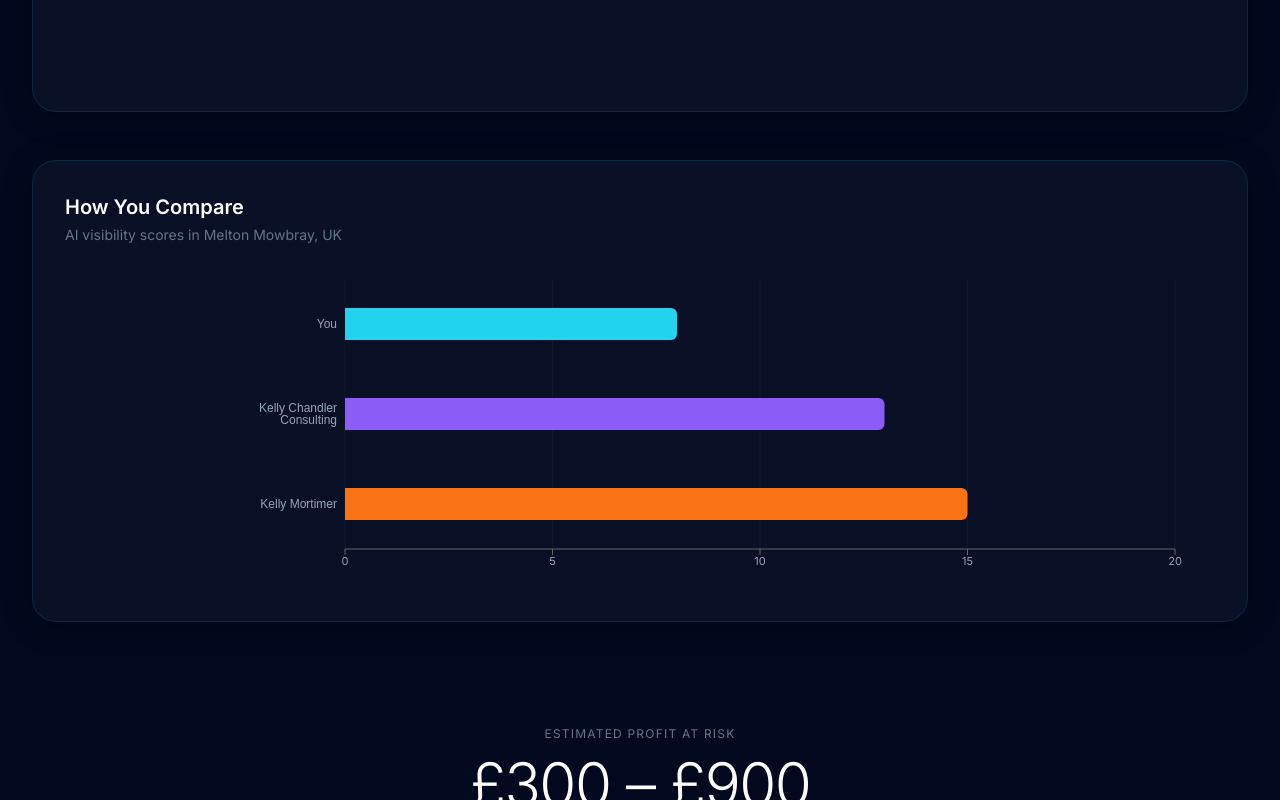
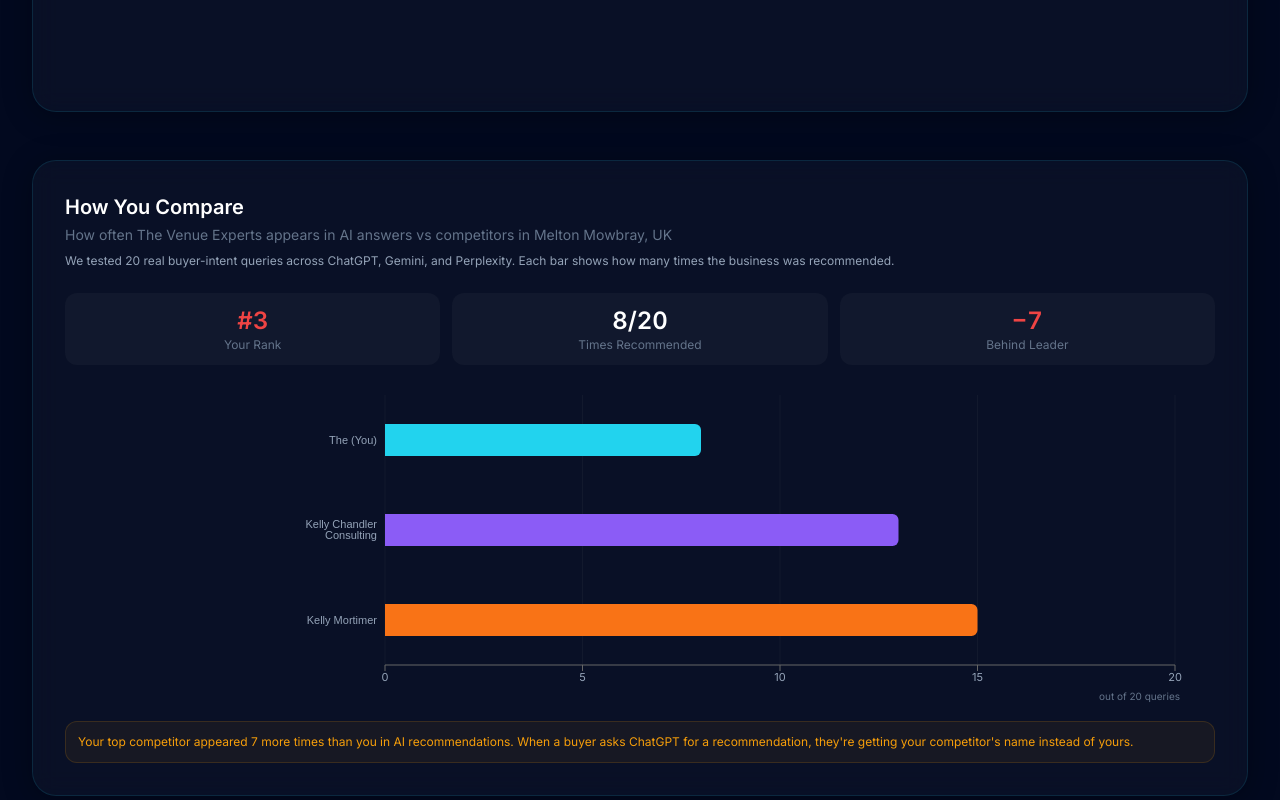
Before and after one commit to vizbizai-web/vizbiz-website, a Next.js app: page /report/1 in a window 1280 px wide. Shown: the part 2000-2800 px from the top of the page. Built offline with nearby package versions, Linux system fonts and the light colour scheme.

Commit message:
How You Compare: add explanation, rank stats, gap callout + Full Report Teaser section

```diff
--- a/src/app/report/[leadId]/report-content.tsx
+++ b/src/app/report/[leadId]/report-content.tsx
@@ -757,33 +757,61 @@
   const [mounted, setMounted] = useState(false);
   useEffect(() => { setMounted(true); }, []);
 
+  const totalQ = data.totalPrompts || 20;
   const compData = data.competitors.map(c => ({
-    name: c.isYou ? 'You' : c.name,
+    name: c.isYou ? `${data.businessName.split(' ')[0]} (You)` : c.name,
     score: c.score,
+    pct: Math.round((c.score / totalQ) * 100),
     isYou: c.isYou,
   }));
 
+  const maxScore = Math.max(...compData.map(c => c.score));
+  const yourScore = compData.find(c => c.isYou)?.score || 0;
+  const yourRank = [...compData].sort((a, b) => b.score - a.score).findIndex(c => c.isYou) + 1;
+
   const compColors = ['#8B5CF6', '#F97316', '#EC4899'];
-  const chartH = isMobile ? 200 : 320;
+  const chartH = isMobile ? 220 : 320;
 
   return (
     <FadeIn>
       <GlassCard className="p-5 sm:p-6 lg:p-8" theme={theme}>
         <h3 className="text-lg sm:text-xl font-semibold mb-1" style={{ color: t.textPrimary }}>How You Compare</h3>
-        <p className="text-xs sm:text-sm mb-4 sm:mb-6" style={{ color: t.textMuted }}>
-          AI visibility scores in {data.location}
+        <p className="text-xs sm:text-sm mb-2" style={{ color: t.textMuted }}>
+          How often {data.businessName} appears in AI answers vs competitors in {data.location}
         </p>
+        <p className="text-xs mb-4 sm:mb-6" style={{ color: t.textSecondary }}>
+          We tested {totalQ} real buyer-intent queries across ChatGPT, Gemini, and Perplexity. Each bar shows how many times the business was recommended.
+        </p>
+
+        {/* Summary stats row */}
+        <div className="grid grid-cols-3 gap-3 mb-5">
+          <div className="text-center p-3 rounded-xl" style={{ background: theme === 'dark' ? 'rgba(255,255,255,0.03)' : 'rgba(0,0,0,0.02)' }}>
+            <p className="text-xl sm:text-2xl font-semibold tabular-nums" style={{ color: yourRank === 1 ? '#22C55E' : '#EF4444' }}>#{yourRank}</p>
+            <p className="text-[10px] sm:text-xs" style={{ color: t.textMuted }}>Your Rank</p>
+          </div>
+          <div className="text-center p-3 rounded-xl" style={{ background: theme === 'dark' ? 'rgba(255,255,255,0.03)' : 'rgba(0,0,0,0.02)' }}>
+            <p className="text-xl sm:text-2xl font-semibold tabular-nums" style={{ color: t.textPrimary }}>{yourScore}/{totalQ}</p>
+            <p className="text-[10px] sm:text-xs" style={{ color: t.textMuted }}>Times Recommended</p>
+          </div>
+          <div className="text-center p-3 rounded-xl" style={{ background: theme === 'dark' ? 'rgba(255,255,255,0.03)' : 'rgba(0,0,0,0.02)' }}>
+            <p className="text-xl sm:text-2xl font-semibold tabular-nums" style={{ color: yourScore < maxScore ? '#EF4444' : '#22C55E' }}>
+              {maxScore - yourScore > 0 ? `−${maxScore - yourScore}` : '—'}
+            </p>
+            <p className="text-[10px] sm:text-xs" style={{ color: t.textMuted }}>Behind Leader</p>
+          </div>
+        </div>
+
         {mounted ? (
           <div style={{ height: chartH }}>
             <ResponsiveContainer width="100%" height={chartH}>
-              <BarChart data={compData} layout="vertical" margin={{ left: isMobile ? 80 : 120, right: 40, top: 10, bottom: 10 }}>
+              <BarChart data={compData} layout="vertical" margin={{ left: isMobile ? 80 : 140, right: 40, top: 10, bottom: 10 }}>
                 <CartesianGrid stroke={t.gridStroke} horizontal={false} />
-                <XAxis type="number" domain={[0, 'dataMax + 5']} tick={{ fill: t.axisText, fontSize: 11 }} />
+                <XAxis type="number" domain={[0, totalQ]} tick={{ fill: t.axisText, fontSize: 11 }} label={{ value: `out of ${totalQ} queries`, position: 'insideBottomRight', fill: t.textMuted, fontSize: 10, offset: -5 }} />
                 <YAxis
                   dataKey="name"
                   type="category"
-                  tick={{ fill: t.axisText, fontSize: 12, fontFamily: 'Poppins, sans-serif' }}
-                  width={isMobile ? 100 : 160}
+                  tick={{ fill: t.axisText, fontSize: 11, fontFamily: 'Poppins, sans-serif' }}
+                  width={isMobile ? 100 : 180}
                   axisLine={false}
                   tickLine={false}
                 />
@@ -806,6 +834,12 @@
           <div style={{ height: chartH, display: 'flex', alignItems: 'center', justifyContent: 'center' }}>
             <span style={{ color: t.textMuted, fontSize: 14 }}>Loading comparison...</span>
           </div>
+        )}
+
+        {yourScore < maxScore && (
+          <p className="text-xs mt-4 p-3 rounded-xl" style={{ color: '#F59E0B', background: 'rgba(245,158,11,0.06)', border: '1px solid rgba(245,158,11,0.15)' }}>
+            Your top competitor appeared {maxScore - yourScore} more times than you in AI recommendations. When a buyer asks ChatGPT for a recommendation, they're getting your competitor's name instead of yours.
+          </p>
         )}
       </GlassCard>
     </FadeIn>
@@ -1073,6 +1107,47 @@
             )}
           </div>
         )}
+      </GlassCard>
+    </FadeIn>
+  );
+}
+
+/* ── Full Report Teaser ─────────────────────── */
+function FullReportTeaser({ data, theme }: { data: LeadData; theme: Theme }) {
+  const t = getThemeStyles(theme);
+
+  const teaserItems = [
+    { icon: '🔍', title: '84 Query Breakdown', desc: 'See every prompt we tested, which AI recommended you, and exactly what it said.' },
+    { icon: '📊', title: 'Competitor Deep Dive', desc: `Full analysis of how ${data.competitors.filter(c => !c.isYou).length} competitors outperform you and where they're weak.` },
+    { icon: '📝', title: 'Step-by-Step Fix Plan', desc: 'Prioritized actions to improve your AI visibility within 30 days.' },
+    { icon: '📈', title: 'Monthly Tracking', desc: 'Watch your visibility score climb as improvements take effect.' },
+  ];
+
+  return (
+    <FadeIn>
+      <GlassCard className="p-5 sm:p-6 lg:p-8" theme={theme}>
+        <div className="text-center mb-6">
+          <p className="text-xs uppercase tracking-widest mb-2" style={{ color: '#22D3EE' }}>Free Preview</p>
+          <h3 className="text-lg sm:text-xl font-semibold mb-1" style={{ color: t.textPrimary }}>This is a summary. Your full report goes deeper.</h3>
+          <p className="text-xs sm:text-sm" style={{ color: t.textMuted }}>
+            The complete audit includes everything below — plus ongoing monitoring so you never lose visibility again.
+          </p>
+        </div>
+        <div className="grid grid-cols-1 sm:grid-cols-2 gap-4">
+          {teaserItems.map((item) => (
+            <div
+              key={item.title}
+              className="flex items-start gap-3 p-4 rounded-2xl"
+              style={{ background: theme === 'dark' ? 'rgba(255,255,255,0.03)' : 'rgba(0,0,0,0.02)', border: `1px solid ${t.borderSubtle}` }}
+            >
+              <span className="text-xl flex-shrink-0 mt-0.5">{item.icon}</span>
+              <div>
+                <p className="text-sm font-medium mb-0.5" style={{ color: t.textPrimary }}>{item.title}</p>
+                <p className="text-xs" style={{ color: t.textSecondary }}>{item.desc}</p>
+              </div>
+            </div>
+          ))}
+        </div>
       </GlassCard>
     </FadeIn>
   );
@@ -1553,6 +1628,7 @@
         <QueryLists data={data} theme={theme} />
         <Recommendations data={data} theme={theme} />
         <SocialMedia data={data} theme={theme} />
+        <FullReportTeaser data={data} theme={theme} />
         <PricingCards data={data} theme={theme} />
         <BottomCTA theme={theme} />
       </main>
```
